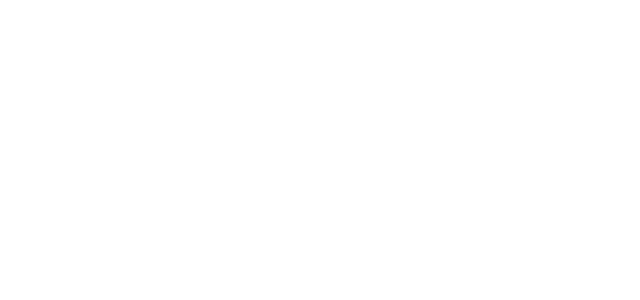
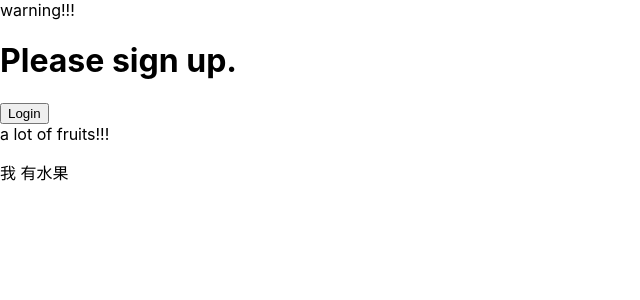
Before and after one commit to soraly/react-app, a React (Create React App) app: page / in a window 1280 px wide. Shown: the top 300 px of the page, without its empty margins (0-640 px from the left). Built offline with nearby package versions, Linux system fonts and the light colour scheme.

Commit message:
add 有状态组件

```diff
--- a/src/App.js
+++ b/src/App.js
@@ -1,5 +1,6 @@
 import React, { Component } from 'react';
 import ReactDOM from 'react-dom';
+import Login from './doc/LoginControl'
 
 class App extends Component {
   constructor(){
@@ -10,7 +11,7 @@
   }
   render(){
     return <div>
-
+     <Login></Login>
     </div>
   }
 }
--- /dev/null
+++ b/src/doc/LoginControl.js
@@ -0,0 +1,71 @@
+ /**
+  * 有状态组件（条件渲染）
+  * 与运算符 &&
+  * @usage
+  */
+ import React,{Component} from 'react'
+ import Greeting from './fn_component'
+
+ function LoginButton(props) {
+    return (
+      <button onClick={props.onClick}>
+        Login
+      </button>
+    );
+  }
+
+  function LogoutButton(props) {
+    return (
+      <button onClick={props.onClick}>
+        Logout
+      </button>
+    );
+  }
+
+  function Warning(props){
+      if(props.hide){
+          return null
+      }else {
+          return <div>warning!!!</div>
+      }
+  }
+ class LoginControl extends Component {
+    constructor(props){
+        super(props);
+        this.state = {
+            isLoggedIn: false,
+            fruits: ['apples','orange','banane']
+        };
+    }
+    handleLogoutClick(){
+        this.setState({isLoggedIn: false})
+
+    }
+    handleLoginClick(){
+        this.setState({isLoggedIn: true, fruits:[]})
+    }
+    render(){
+        const isLoggedIn = this.state.isLoggedIn;
+
+        let button = null;
+        if (isLoggedIn) {
+            button = <LogoutButton onClick={this.handleLogoutClick.bind(this)} />;
+        } else {
+            button = <LoginButton onClick={this.handleLoginClick.bind(this)} />;
+        }
+
+        return (
+            <div>
+                <Warning hide = {this.state.isLoggedIn} />
+                <Greeting isLoggedIn = {this.state.isLoggedIn} />
+                {button}
+                <div>{
+                    this.state.fruits.length >0 && <div>a lot of fruits!!!</div>
+                }</div>
+                <p> 我  {this.state.fruits.length?'有':'没有'}水果</p>
+            </div>
+        )
+    }
+ }
+
+ export default LoginControl
--- /dev/null
+++ b/src/doc/fn_component.js
@@ -0,0 +1,35 @@
+ /**
+  * 用函数定义组件
+  * @usage
+  */
+import React,{Component} from 'react'
+
+function UserGreeting(props) {
+    return <h1>Welcome back!</h1>;
+  }
+
+function GuestGreeting(props) {
+return <h1>Please sign up.</h1>;
+}
+
+function Greeting(props){
+    const isLoggedIn = props.isLoggedIn;
+    if (isLoggedIn) {
+        return <UserGreeting />;
+    }
+    return <GuestGreeting />;
+}
+
+class Test extends Component {
+    render(){
+       return <div>
+           <Greeting isLoggedIn={this.props.isLoggedIn}></Greeting>
+       </div>
+    }
+    componentWillMount(){
+        console.log(this.props)
+    }
+
+}
+
+export default Test
```
